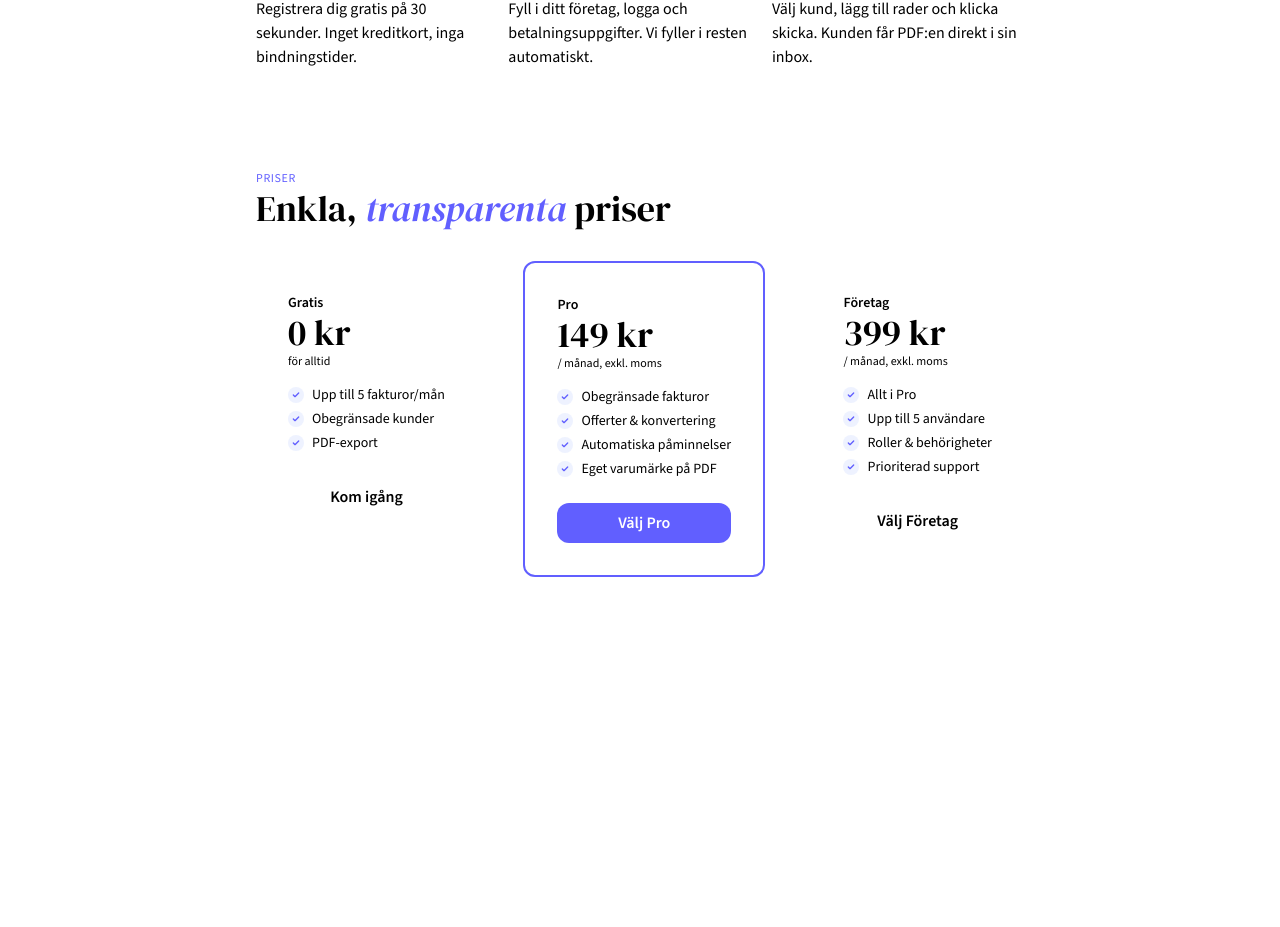
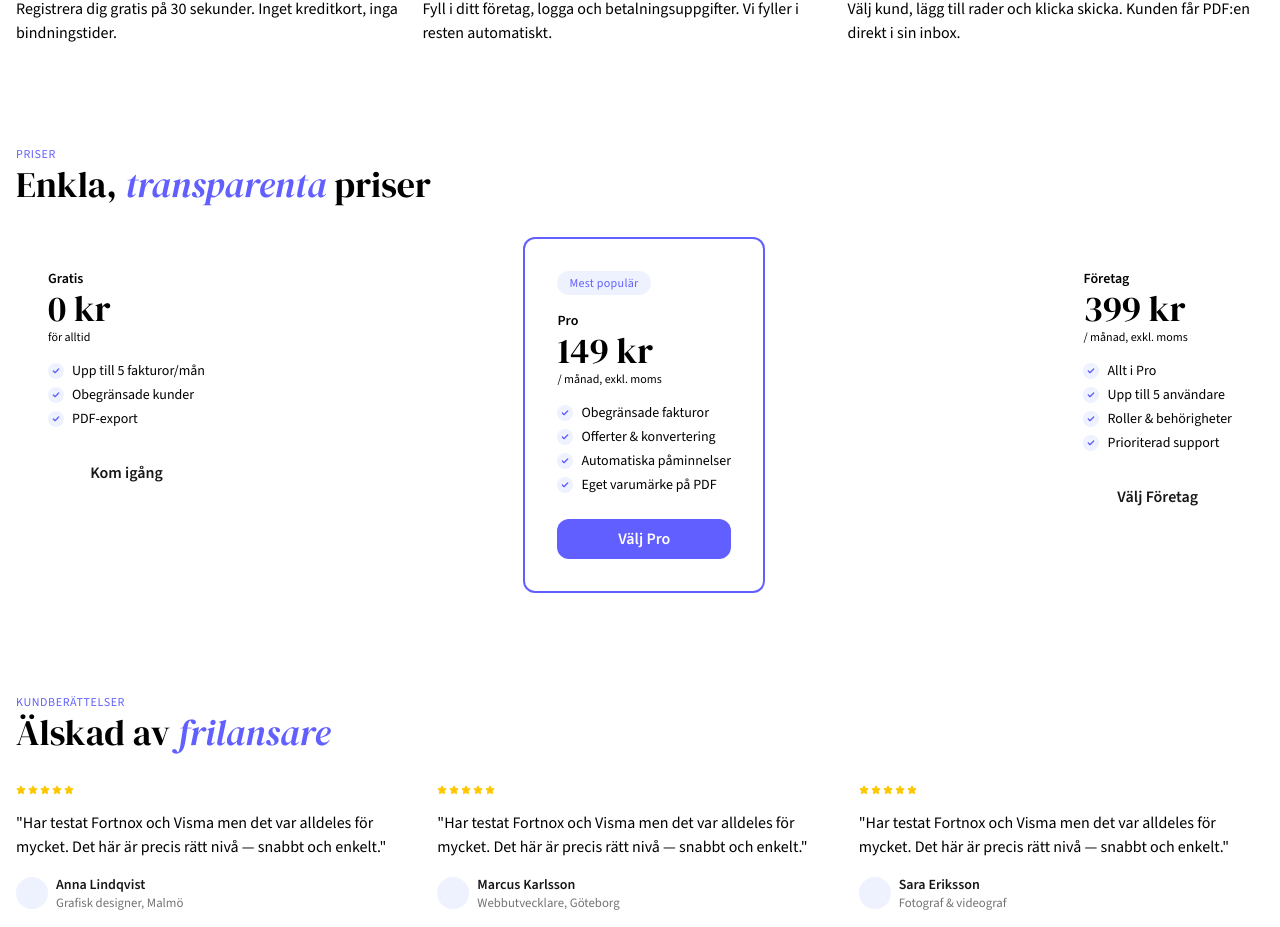
Before and after one commit to jonathanbackhed/invoice-app, a React (Vite) app in the folder client/: page / in a window 1280 px wide. Shown: the part 1417-2344 px from the top of the page. Before the commit the page ends 2010 px from the top, so only its background shows below. Built offline with nearby package versions, Linux system fonts and the light colour scheme; no server answers.

Commit message:
feat: add testimonials

```diff
--- a/client/src/components/ui/PricingCard.tsx
+++ b/client/src/components/ui/PricingCard.tsx
@@ -16,6 +16,11 @@ interface Props {
 export default function PricingCard({ tag, price, subTitle, perks, buttonText, buttonHref, mostPopular }: Props) {
   return (
     <div className={cn("flex flex-col rounded-xl p-8", mostPopular && "border-2 border-indigo-500")}>
+      {mostPopular && (
+        <div className="mb-4 w-fit rounded-full bg-indigo-50 px-3 py-1 text-xs tracking-wide text-indigo-500">
+          Mest populär
+        </div>
+      )}
       <span className="text-sm font-semibold">{tag}</span>
       <span className="font-serif text-4xl">{price}</span>
       <span className="text-xs">{subTitle}</span>
@@ -32,7 +37,10 @@ export default function PricingCard({ tag, price, subTitle, perks, buttonText, b
 
       <NavLink
         to={buttonHref}
-        className={cn("mt-6 rounded-xl px-4 py-2 text-center font-semibold", mostPopular && "bg-indigo-500 text-white")}
+        className={cn(
+          "mt-6 rounded-xl px-4 py-2 text-center font-semibold text-neutral-900 transition-colors duration-100 hover:opacity-80",
+          mostPopular && "bg-indigo-500 text-white hover:opacity-90 active:bg-indigo-600",
+        )}
       >
         {buttonText}
       </NavLink>
--- a/client/src/components/ui/SectionHeader.tsx
+++ b/client/src/components/ui/SectionHeader.tsx
@@ -8,7 +8,7 @@ interface Props {
 export default function SectionHeader({ title, tag }: Props) {
   return (
     <div className="mb-8">
-      <span className="text-xs tracking-wider text-indigo-500">{tag}</span>
+      <span className="text-xs tracking-wider text-indigo-500 uppercase">{tag}</span>
       <h3 className="font-serif text-2xl sm:text-4xl">{title}</h3>
     </div>
   );
--- /dev/null
+++ b/client/src/components/ui/Testimonial.tsx
@@ -0,0 +1,31 @@
+import { Star } from "lucide-react";
+import React from "react";
+
+interface Props {
+  text: string;
+  rating: 1 | 2 | 3 | 4 | 5;
+  name: string;
+  subName: string;
+}
+
+export default function Testimonial({ text, rating, name, subName }: Props) {
+  return (
+    <div className="space-y-4">
+      <span className="flex gap-0.5">
+        {[...Array(rating)].map((_, i) => (
+          <Star key={i} size={10} className="fill-yellow-400 text-yellow-400" />
+        ))}
+      </span>
+      <p>
+        "Har testat Fortnox och Visma men det var alldeles för mycket. Det här är precis rätt nivå — snabbt och enkelt."
+      </p>
+      <div className="flex items-center gap-2">
+        <div className="size-8 rounded-full bg-indigo-50"></div>
+        <div className="flex flex-col leading-4">
+          <span className="text-sm font-semibold text-neutral-900">{name}</span>
+          <span className="text-[0.8rem] text-neutral-500">{subName}</span>
+        </div>
+      </div>
+    </div>
+  );
+}
--- a/client/src/pages/Home.tsx
+++ b/client/src/pages/Home.tsx
@@ -4,6 +4,7 @@ import Navbar from "../components/layout/Navbar";
 import FeatureHighlight from "../components/ui/FeatureHighlight";
 import SectionHeader from "../components/ui/SectionHeader";
 import PricingCard from "../components/ui/PricingCard";
+import Testimonial from "../components/ui/Testimonial";
 
 export default function Home() {
   return (
@@ -45,7 +46,7 @@ export default function Home() {
           </div>
         </section>
 
-        <section className="mx-auto max-w-3xl">
+        <section className="mx-auto">
           <SectionHeader title={<>Igång på tre steg</>} tag="HUR DET FUNGERAR" />
           <div className="flex flex-col gap-4 sm:flex-row">
             <div className="flex flex-col space-y-2">
@@ -72,7 +73,7 @@ export default function Home() {
           </div>
         </section>
 
-        <section className="mx-auto max-w-3xl">
+        <section className="mx-auto">
           <SectionHeader
             title={
               <>
@@ -81,7 +82,7 @@ export default function Home() {
             }
             tag="PRISER"
           />
-          <div className="flex justify-between">
+          <div className="flex flex-col justify-between sm:flex-row">
             <PricingCard
               tag="Gratis"
               price="0 kr"
@@ -114,6 +115,37 @@ export default function Home() {
             />
           </div>
         </section>
+
+        <section className="mx-auto">
+          <SectionHeader
+            title={
+              <>
+                Älskad av <em className="text-indigo-500">frilansare</em>
+              </>
+            }
+            tag="KUNDBERÄTTELSER"
+          />
+          <div className="flex flex-col justify-between gap-8 sm:flex-row sm:gap-4">
+            <Testimonial
+              text="Har testat Fortnox och Visma men det var alldeles för mycket. Det här är precis rätt nivå — snabbt och enkelt."
+              rating={5}
+              name="Anna Lindqvist"
+              subName="Grafisk designer, Malmö"
+            />
+            <Testimonial
+              text="Spar mig minst en timme per vecka. Offertsystemet är guld — kunden accepterar och fakturan skapas automatiskt."
+              rating={5}
+              name="Marcus Karlsson"
+              subName="Webbutvecklare, Göteborg"
+            />
+            <Testimonial
+              text="Enkel att lära sig och SIE-exporten gör att min revisor är nöjd. Rekommenderar varmt till alla egenföretagare."
+              rating={5}
+              name="Sara Eriksson"
+              subName="Fotograf & videograf"
+            />
+          </div>
+        </section>
       </div>
     </div>
   );
```
